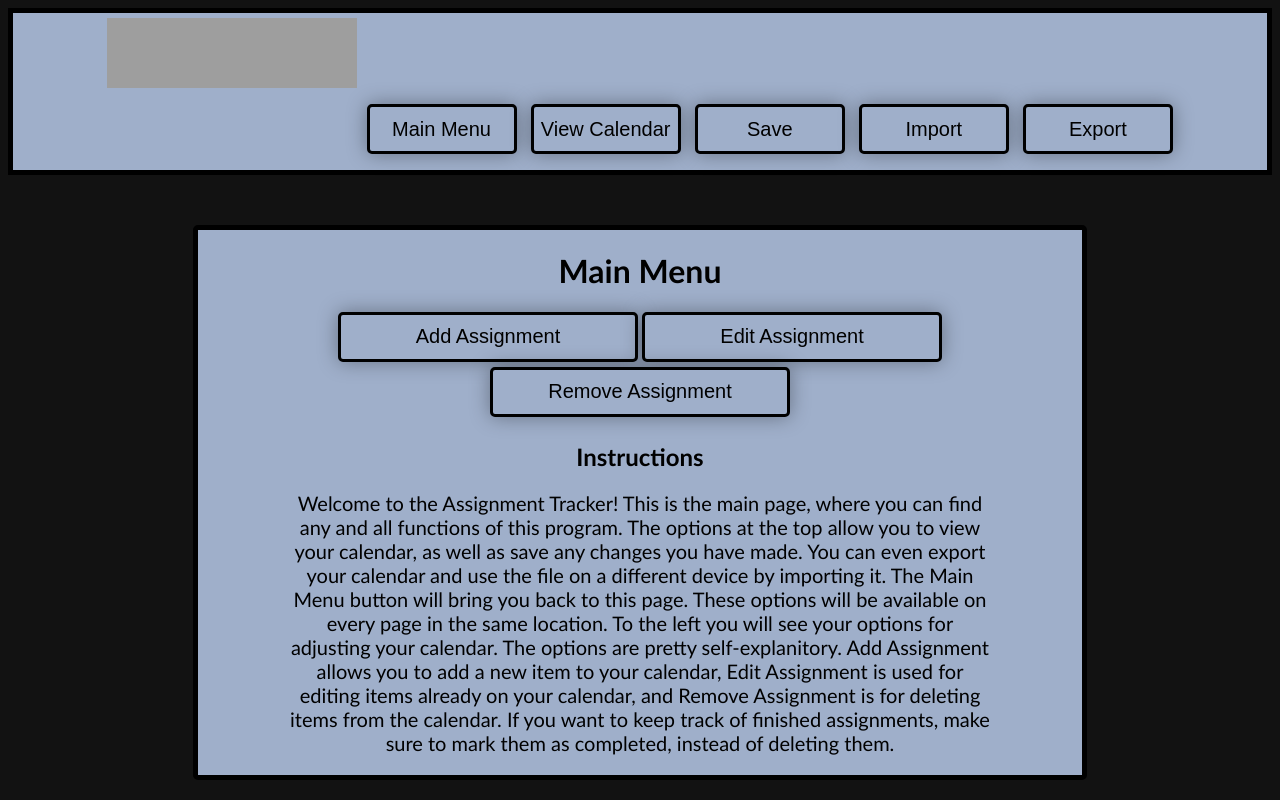
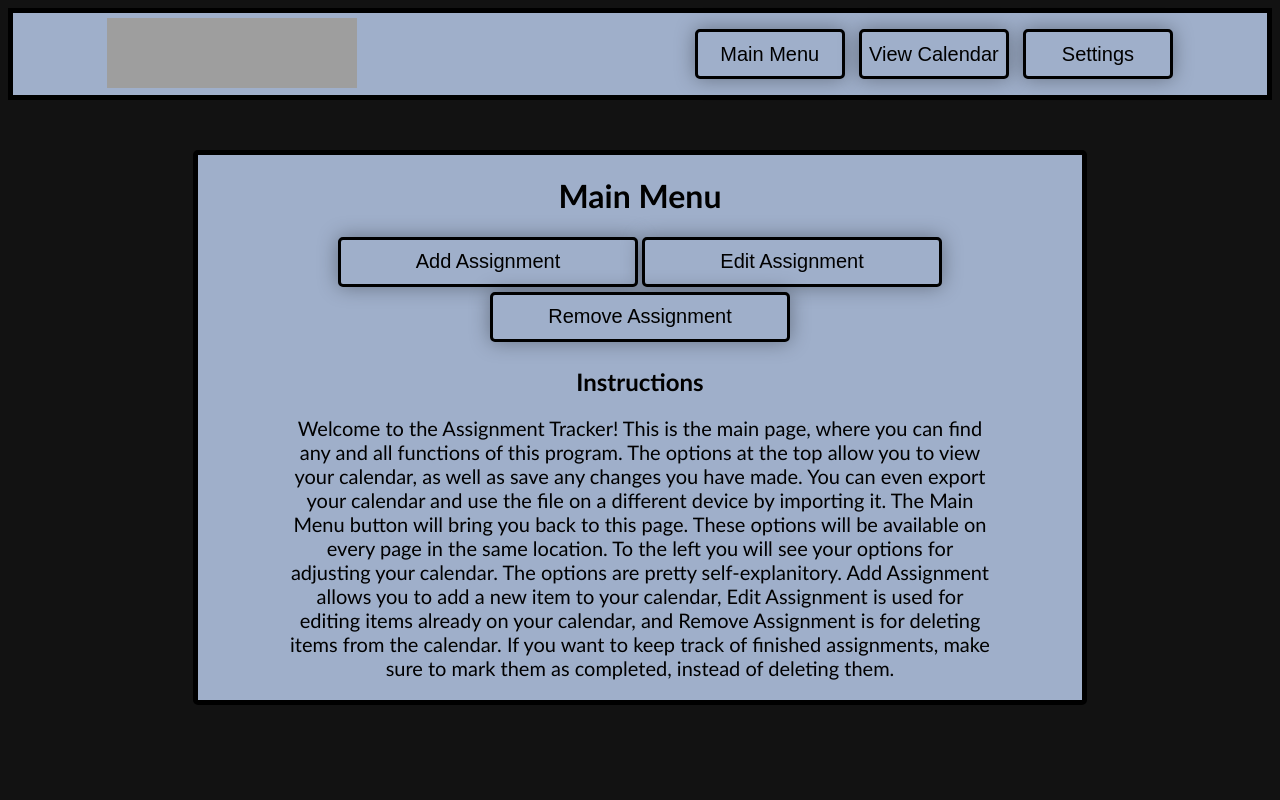
Before and after one commit to m-barneto/CSC289-Capstone, a Python web app: template templates/index.html in a window 1280 px wide. Run offline with Jinja, Linux system fonts and the light colour scheme; the template is opened without the code that fills it, so the values that code supplies are empty; grey boxes are pictures that could not be loaded.

Commit message:
Updated navbar on all html pages

```diff
--- a/templates/add_assignment.html
+++ b/templates/add_assignment.html
@@ -15,9 +15,7 @@
                 <ul id="nav">
                     <li><button onclick="window.location.href='/';">Main Menu</button></li>
                     <li><button onclick="window.location.href='calendar';">View Calendar</button></li>
-                    <li><button href="">Save</button></li>
-                    <li><button href="">Import</button></li>
-                    <li><button href="">Export</button></li>
+                    <li><button onclick="window.location.href='settings';">Settings</button></li>
                 </ul>
             </nav>
         </div>
--- a/templates/calendar.html
+++ b/templates/calendar.html
@@ -44,9 +44,7 @@
                 <ul id="nav">
                     <li><button onclick="window.location.href='/';">Main Menu</button></li>
                     <li><button onclick="window.location.href='calendar';">View Calendar</button></li>
-                    <li><button href="">Save</button></li>
-                    <li><button href="">Import</button></li>
-                    <li><button href="">Export</button></li>
+                    <li><button onclick="window.location.href='settings';">Settings</button></li>
                 </ul>
             </nav>
         </div>
--- a/templates/calendar_grid.html
+++ b/templates/calendar_grid.html
@@ -144,9 +144,7 @@
                 <ul id="nav">
                     <li><button onclick="window.location.href='/';">Main Menu</button></li>
                     <li><button onclick="window.location.href='calendar';">View Calendar</button></li>
-                    <li><button href="">Save</button></li>
-                    <li><button href="">Import</button></li>
-                    <li><button href="">Export</button></li>
+                    <li><button onclick="window.location.href='settings';">Settings</button></li>
                 </ul>
             </nav>
         </div>
--- a/templates/edit_assignment.html
+++ b/templates/edit_assignment.html
@@ -15,9 +15,7 @@
                 <ul id="nav">
                     <li><button onclick="window.location.href='/';">Main Menu</button></li>
                     <li><button onclick="window.location.href='calendar';">View Calendar</button></li>
-                    <li><button href="">Save</button></li>
-                    <li><button href="">Import</button></li>
-                    <li><button href="">Export</button></li>
+                    <li><button onclick="window.location.href='settings';">Settings</button></li>
                 </ul>
             </nav>
         </div>
--- a/templates/edit_assignment_single.html
+++ b/templates/edit_assignment_single.html
@@ -15,9 +15,7 @@
                 <ul id="nav">
                     <li><button onclick="window.location.href='/';">Main Menu</button></li>
                     <li><button onclick="window.location.href='calendar';">View Calendar</button></li>
-                    <li><button href="">Save</button></li>
-                    <li><button href="">Import</button></li>
-                    <li><button href="">Export</button></li>
+                    <li><button onclick="window.location.href='settings';">Settings</button></li>
                 </ul>
             </nav>
         </div>
--- a/templates/index.html
+++ b/templates/index.html
@@ -16,18 +16,7 @@
                 <ul id="nav">
                     <li><button onclick="window.location.href='/';">Main Menu</button></li>
                     <li><button onclick="window.location.href='calendar';">View Calendar</button></li>
-                    <li><button href="">Save</button></li>
-                    <li>
-                        <form id="import" action="/import_calendar" method="post" enctype="multipart/form-data">
-                            <input type="file" id="hiddenFileUpload"
-                                onChange="document.getElementById('import').submit();" style="display:none;"
-                                name="file" />
-                            <button type="button"
-                                onclick="document.getElementById('hiddenFileUpload').click();">Import</button>
-                        </form>
-
-                    </li>
-                    <li><button href="">Export</button></li>
+                    <li><button onclick="window.location.href='settings';">Settings</button></li>
                 </ul>
             </nav>
         </div>
--- a/templates/remove_assignment.html
+++ b/templates/remove_assignment.html
@@ -15,9 +15,7 @@
                 <ul id="nav">
                     <li><button onclick="window.location.href='/';">Main Menu</button></li>
                     <li><button onclick="window.location.href='calendar';">View Calendar</button></li>
-                    <li><button href="">Save</button></li>
-                    <li><button href="">Import</button></li>
-                    <li><button href="">Export</button></li>
+                    <li><button onclick="window.location.href='settings';">Settings</button></li>
                 </ul>
             </nav>
         </div>
```
